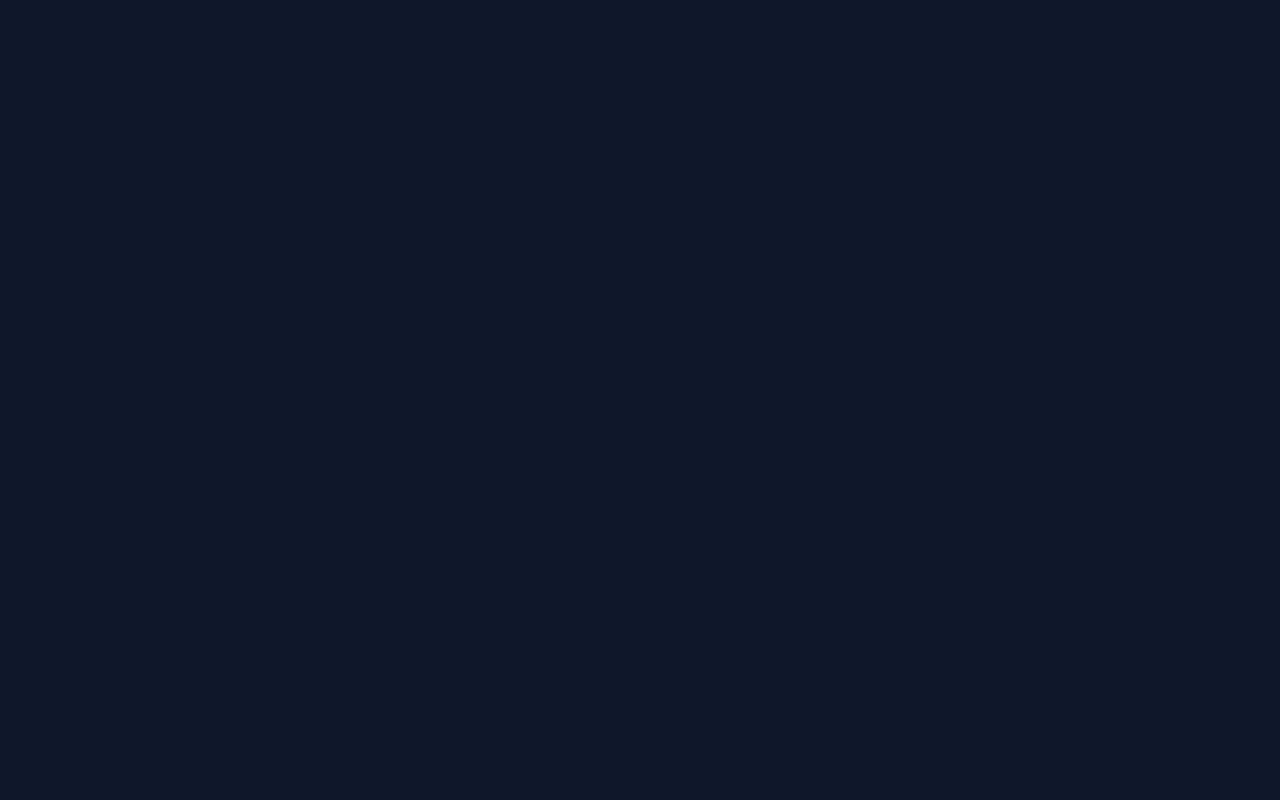
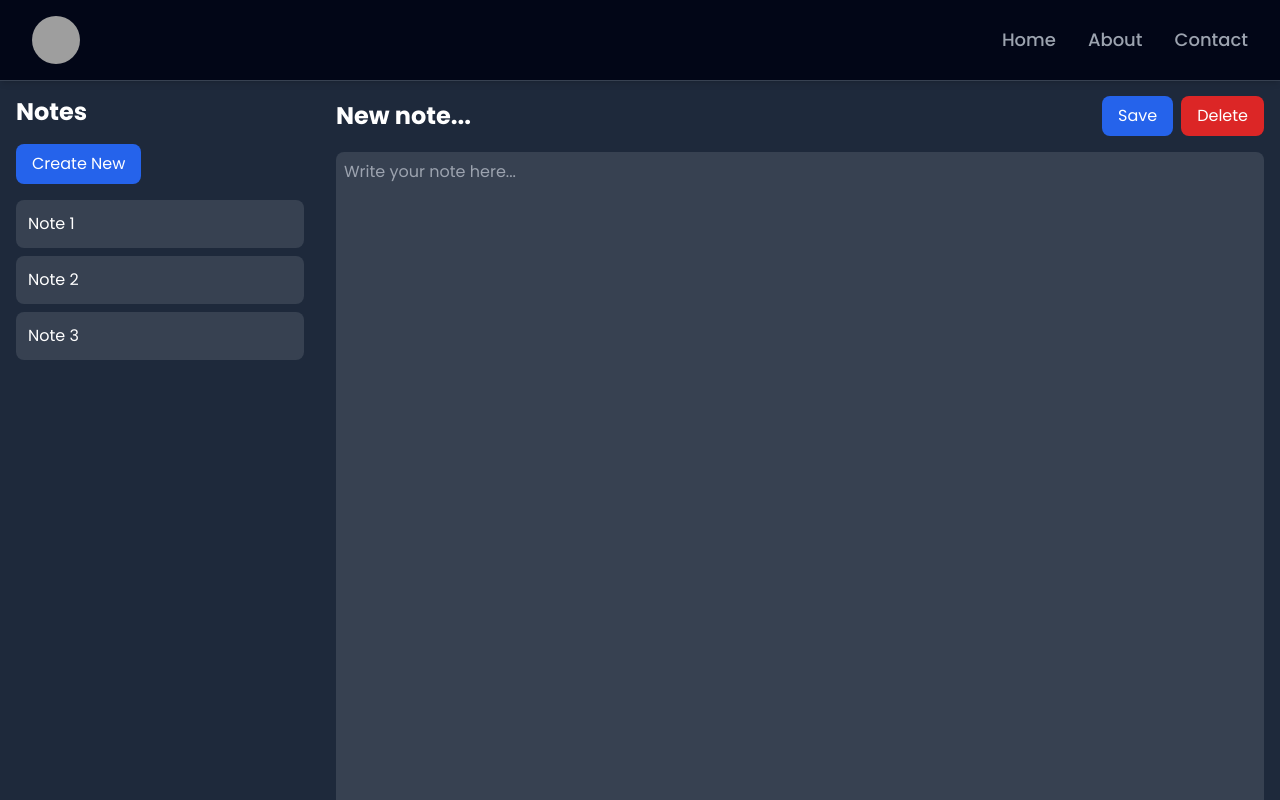
Before and after one commit to Meeth-W/Dashboard, a React (Vite) app in the folder frontend/: page /notes in a window 1280 px wide. Before the commit this address had no page. Shown: the top 800 px of the page. Built offline with nearby package versions, Linux system fonts and the light colour scheme; grey boxes are pictures that could not be loaded.

Commit message:
Add Notes page and update routing: implement notes functionality and link in features section

```diff
--- a/frontend/src/App.jsx
+++ b/frontend/src/App.jsx
@@ -6,6 +6,7 @@ import About from './pages/about';
 import Contact from './pages/contact';
 import Profile from './pages/profile';
 import Assistant from './pages/assistant';
+import Notes from './pages/notes';
 
 function App() {
   return (
@@ -17,6 +18,7 @@ function App() {
           <Route path="contact" element={<Contact />} />
           <Route path="profile" element={<Profile />} />
           <Route path="assistant" element={<Assistant />} />
+          <Route path="notes" element={<Notes />} />
         </Route>
       </Routes>
     </Router>
--- a/frontend/src/Components/featuresSection.jsx
+++ b/frontend/src/Components/featuresSection.jsx
@@ -35,7 +35,7 @@ const features = [
     title: 'Notes App',
     description: 'Take notes, create to-do lists, and stay organized with a minimalistic notes application.',
     icon: PencilSquareIcon,
-    link: '/'
+    link: '/notes'
   }
 ];
 
--- /dev/null
+++ b/frontend/src/pages/notes.jsx
@@ -0,0 +1,110 @@
+// TEMPORARY IMPLEMENTATION
+// Until i actually figure out the backend and make this actually work bro :sob:
+
+import React, { useState } from 'react';
+
+const Notes = () => {
+    const [notes, setNotes] = useState([
+        { id: 1, title: 'Note 1', content: 'This is the first note.' },
+        { id: 2, title: 'Note 2', content: 'This is the second note.' },
+        { id: 3, title: 'Note 3', content: 'This is the third note.' },
+    ]);
+    const [selectedNote, setSelectedNote] = useState(null);
+    const [editorContent, setEditorContent] = useState('');
+
+    const handleNoteClick = (note) => {
+        setSelectedNote(note);
+        setEditorContent(note.content);
+    };
+
+    const handleCreateNew = () => {
+        setSelectedNote(null);
+        setEditorContent('');
+    };
+
+    const handleSave = () => {
+        if (selectedNote) {
+            setNotes((prevNotes) =>
+                prevNotes.map((note) =>
+                    note.id === selectedNote.id ? { ...note, content: editorContent } : note
+                )
+            );
+        } else {
+            const newNote = {
+                id: notes.length + 1,
+                title: `Note ${notes.length + 1}`,
+                content: editorContent,
+            };
+            setNotes((prevNotes) => [...prevNotes, newNote]);
+        }
+        setEditorContent('');
+        setSelectedNote(null);
+    };
+
+    const handleDelete = () => {
+        if (selectedNote) {
+            setNotes((prevNotes) => prevNotes.filter((note) => note.id !== selectedNote.id));
+            setEditorContent('');
+            setSelectedNote(null);
+        }
+    };
+
+    return (
+        <div className="bg-slate-900 min-h-screen flex">
+            {/* Sidebar */}
+            <div className="bg-slate-800 w-1/4 p-4 overflow-y-auto">
+                <h2 className="text-2xl font-bold text-white mb-4">Notes</h2>
+                <button
+                    onClick={handleCreateNew}
+                    className="bg-blue-600 text-white py-2 px-4 rounded-lg mb-4 hover:bg-blue-500 transition"
+                >
+                    Create New
+                </button>
+                {notes.map((note) => (
+                    <div
+                        key={note.id}
+                        className={`bg-gray-700 p-3 rounded-lg mb-2 cursor-pointer hover:bg-gray-600 ${
+                            selectedNote && selectedNote.id === note.id ? 'bg-blue-500' : ''
+                        }`}
+                        onClick={() => handleNoteClick(note)}
+                    >
+                        <h3 className="text-white">{note.title}</h3>
+                    </div>
+                ))}
+            </div>
+
+            {/* Main Content */}
+            <div className="bg-slate-800 w-3/4 p-4 flex flex-col">
+                <div className="flex justify-between items-center mb-4">
+                    <h2 className="text-2xl font-bold text-white">
+                        {selectedNote ? selectedNote.title : 'New note...'}
+                    </h2>
+                    <div className="flex space-x-2">
+                        <button
+                            onClick={handleSave}
+                            className="bg-blue-600 text-white py-2 px-4 rounded-lg hover:bg-blue-500 transition"
+                        >
+                            {selectedNote ? 'Update' : 'Save'}
+                        </button>
+                        <button
+                            onClick={handleDelete}
+                            className="bg-red-600 text-white py-2 px-4 rounded-lg hover:bg-red-500 transition"
+                        >
+                            Delete
+                        </button>
+                    </div>
+                </div>
+                <div className="flex-grow mb-4">
+                    <textarea
+                        className="bg-gray-700 text-white p-2 rounded-lg w-full h-full"
+                        value={editorContent}
+                        onChange={(e) => setEditorContent(e.target.value)}
+                        placeholder="Write your note here..."
+                    />
+                </div>
+            </div>
+        </div>
+    );
+};
+
+export default Notes;
```
